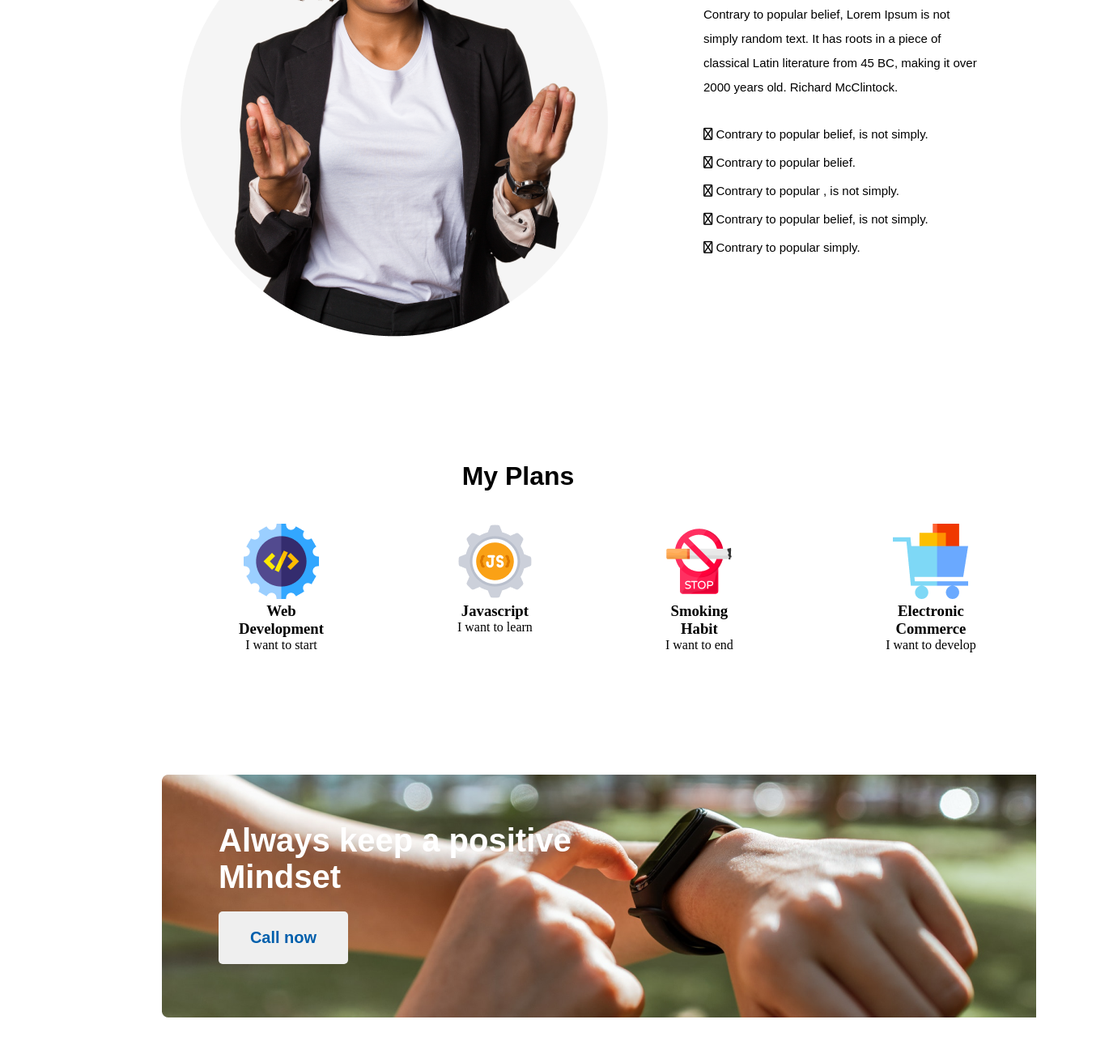
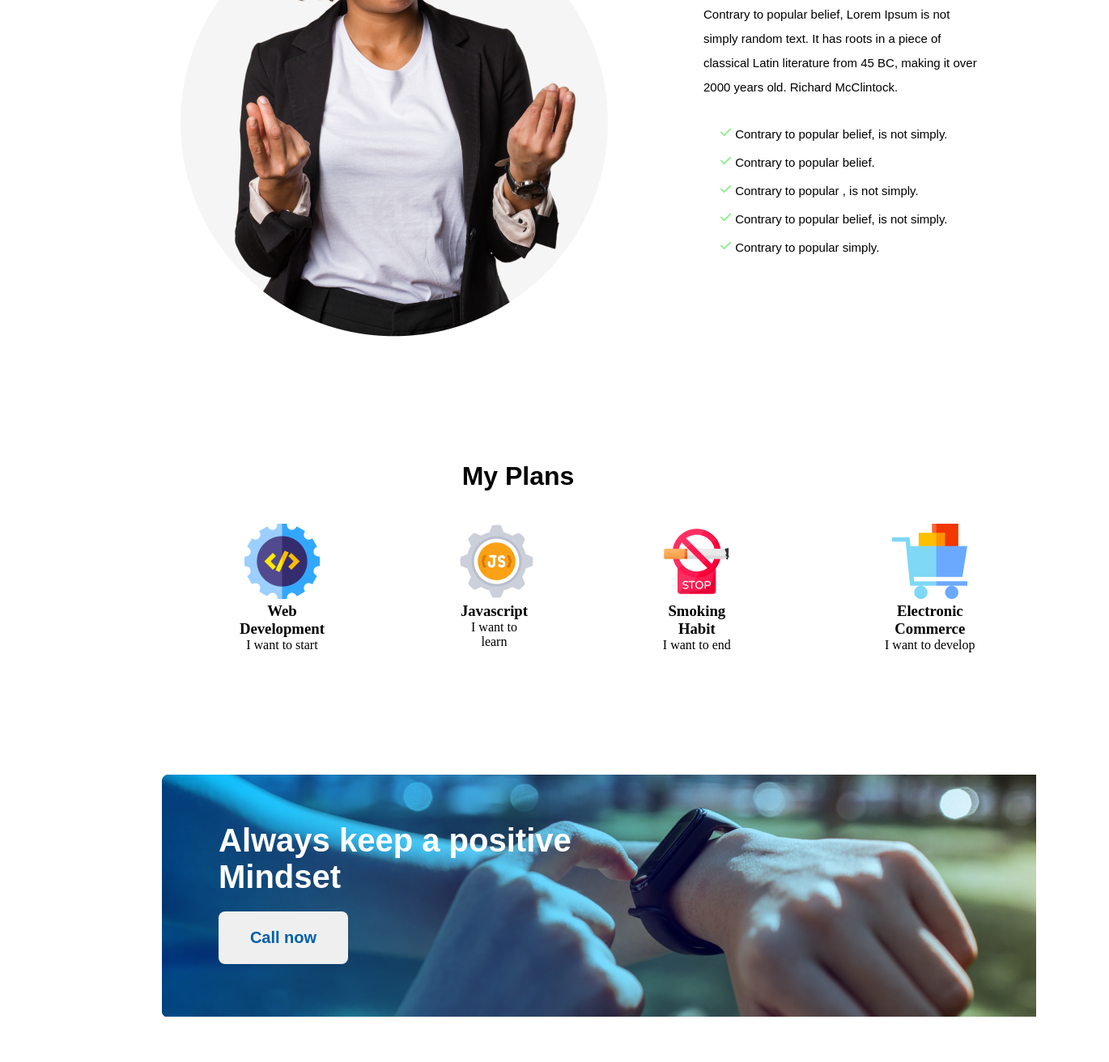
Before and after one commit to Raiyan-Maksud/Assignment-1, a plain HTML site: page index.html in a window 1280 px wide. Shown: the part 1268-2580 px from the top of the page at 81% size, 1370 px wide, since content can reach past the window. Drawn offline with Linux system fonts and the light colour scheme.

Commit message:
finish almost

```diff
--- a/index.html
+++ b/index.html
@@ -7,18 +7,19 @@
     <title>New Year New Me</title>
     <link rel="stylesheet" href="styles.css">
     <script src="https://kit.fontawesome.com/1a901451c6.js" crossorigin="anonymous"></script>
+    <link rel="stylesheet" href="https://cdnjs.cloudflare.com/ajax/libs/font-awesome/6.2.1/css/all.min.css" integrity="sha512-MV7K8+y+gLIBoVD59lQIYicR65iaqukzvf/nwasF0nqhPay5w/9lJmVM2hMDcnK1OnMGCdVK+iQrJ7lzPJQd1w==" crossorigin="anonymous" referrerpolicy="no-referrer" />
 </head>
 <body>
 
-    <!-- ----------------------------header section--------------------------- -->
+    <!-- -------------------------------------Banner (1st) section--------------------------------------------- -->
 
-    <div class="header">
+    <div class="banner">
         <h1 class="h1-text">All Thinks Are <br> Possible If You <br> Believe</h1>
         <p class="paragraph-text">There are many variations of passages of Lorem Ipsum available <br> but the majority have suffered alteration in some form, by injected humour or <br> randomized words. We can generate many words we can.</p>
         <button class="primary-btn">Contact Us</button>
     </div>
 
-    <!-- --------------------------------failure section---------------------------------- -->
+    <!-- ------------------------------------------Failure (2nd) section-------------------------------------------- -->
 
     <div class="failure-section">
         <div class="image-left">
@@ -29,16 +30,16 @@
             <p class="failure-paragraph">Contrary to popular belief, Lorem Ipsum is not <br> simply random text. It has roots in a piece of <br> classical Latin literature from 45 BC, making it over <br> 2000 years old. Richard McClintock.</p>
 
             <section class="failure-lists">
-                <p><i class="fa-regular fa-check"></i> Contrary to popular belief, is not simply.</p>
-                <p><i class="fa-regular fa-check"></i> Contrary to popular belief.</p>
-                <p><i class="fa-regular fa-check"></i> Contrary to popular , is not simply.</p>
-                <p><i class="fa-regular fa-check"></i> Contrary to popular belief, is not simply.</p>
-                <p><i class="fa-regular fa-check"></i> Contrary to popular simply.</p>
+                <p><i class="fa-solid fa-check"></i> Contrary to popular belief, is not simply.</p>
+                <p><i class="fa-solid fa-check"></i> Contrary to popular belief.</p>
+                <p><i class="fa-solid fa-check"></i> Contrary to popular , is not simply.</p>
+                <p><i class="fa-solid fa-check"></i> Contrary to popular belief, is not simply.</p>
+                <p><i class="fa-solid fa-check"></i> Contrary to popular simply.</p>
             </section>
         </div>
     </div>
 
-    <!-- ----------------------------Plan section--------------------------- -->
+    <!-- --------------------------------------Plan (3rd) section--------------------------------------------- -->
 
     <h1 class="plan-heading">My Plans</h1>
     <div class="plan-section">
@@ -64,25 +65,25 @@
         </section>
     </div>
 
-    <!-- ----------------------------Mindset section--------------------------- -->
+    <!-- --------------------------------------------Mindset (4th) section--------------------------------------- -->
 
     <div class="mindset">
-        <h2 class="mindset-heading">Always keep a positive <br> Mindset</h2>
-        <button class="secondary-btn">Call now</button>
+            <h2 class="mindset-heading">Always keep a positive <br> Mindset</h2>
+            <button class="secondary-btn">Call now</button>
     </div>
 
-    <!-- ----------------------------Footer section--------------------------- -->
+    <!-- ------------------------------------Footer (5th) section--------------------------------------------- -->
 
     <div class="footer-section">
         <div class="footer-future">
             <h2 class="heading1">Future</h2>
-            <p class="para">There are many variations of passages of Lorem Ipsum <br> available, but the majority have suffered alteration in some <br> form, by injected humour, or randomised words</p>
+            <p class="para">There are many variations of passages of Lorem Ipsum <br> available, but the majority have suffered alteration in some <br> form, by injected humour, or randomized words</p>
             <p class="para">Email : info@gmail.com</p>
             <p class="para">Phone : 01500 00 00 00</p>
             <section class="images">
                 <img src="images/icons/fb.png" alt="">
-            <img src="images/icons/twitter.png" alt="">
-            <img src="images/icons/youtube.png" alt="">
+                <img src="images/icons/twitter.png" alt="">
+                <img src="images/icons/youtube.png" alt="">
             </section>
         </div>
         <div class="subscribe">
@@ -95,3 +96,6 @@
 
 </body>
 </html>
+
+
+<!-- -------------------------------------------------The End--------------------------------------------- -->
--- a/styles.css
+++ b/styles.css
@@ -1,10 +1,11 @@
 *{
     margin: 0;
+    overflow-x: hidden;
 }
 
-/*-------------- Header Section ---------------------*/
+/*------------------------------ Banner (1st) Section ----------------------------------*/
 
-.header{
+.banner{
     height: 110vh;
     background-image: url('images/banner/banner3.png');
     background-repeat: no-repeat;
@@ -29,7 +30,7 @@
 .primary-btn{
     border: none;
     color: #005FAC;
-    border-radius: 5px;
+    border-radius: 8px;
     width: 160px;
     height: 65px;
     font-size: 20px;
@@ -38,11 +39,14 @@
     margin: 50px 0px 0px 1210px;
 }
 
-/*--------------------------------failure section---------------------------------- */
+/*--------------------------------Failure (2nd) section---------------------------------- */
 
+.failure-lists i{
+    color: lightgreen;
+    padding-left: 20px;
+}
 .failure-section{
     display: flex;
-
 }
 .image-left{
     padding-top: 80px ;
@@ -73,7 +77,7 @@
     text-align: left;
 }
 
-/* --------------------plan section------------------------ */
+/* -------------------------------Plan (3rd) section-------------------------------- */
 
 .plan-heading{
     font-family: sans-serif;
@@ -107,20 +111,22 @@
 }
 
 
-/* -------------------Mindset Section---------------- */
+/* ----------------------------------Mindset (4th) Section------------------------------------- */
 
 .mindset{
-    background-image: url('images/watch.png');
-
-    height: 100vh;
+    background-image: url('images/watch.png'),url('/images/gradient1.png');
+    height: 300px;
+    width: 1140px;
     background-repeat: no-repeat;
+    background-blend-mode: overlay;
     margin-left: 200px;
     margin-top: 150px;
+    margin-bottom: 150px;
 }
 .secondary-btn{
     border: none;
     color: #005FAC;
-    border-radius: 5px;
+    border-radius: 8px;
     width: 160px;
     height: 65px;
     font-size: 20px;
@@ -137,7 +143,7 @@
     padding-left: 70px;
 }
 
-/* footer section */
+/* --------------------------------------Footer (5th) section---------------------------------- */
 
 .footer-section{
     background: black;
@@ -171,7 +177,6 @@
     font-size: 25px;
     padding-top: 100px;
 }
-
 .heading2{
     color: white;
     margin-bottom: 20px;
@@ -179,15 +184,20 @@
 .input-text{
     border-radius: 5px;
     background-color: black;
-    border-width: 1px;
+    border-width: 2px;
     border-color: white;
     padding: 10px 30px 10px 10px;
     margin-bottom: 20px;
+    color: white;
 }
 .btn{
-    border-radius: 5px;
+    border-radius: 8px;
     text-align: center;
     padding: 12px 20px 12px 20px;
     color: white;
     background-color: #005FAC;
 }
+
+
+
+/* -------------------------------The End-------------------------- */
```
Also changed, not shown: 1 other file.
